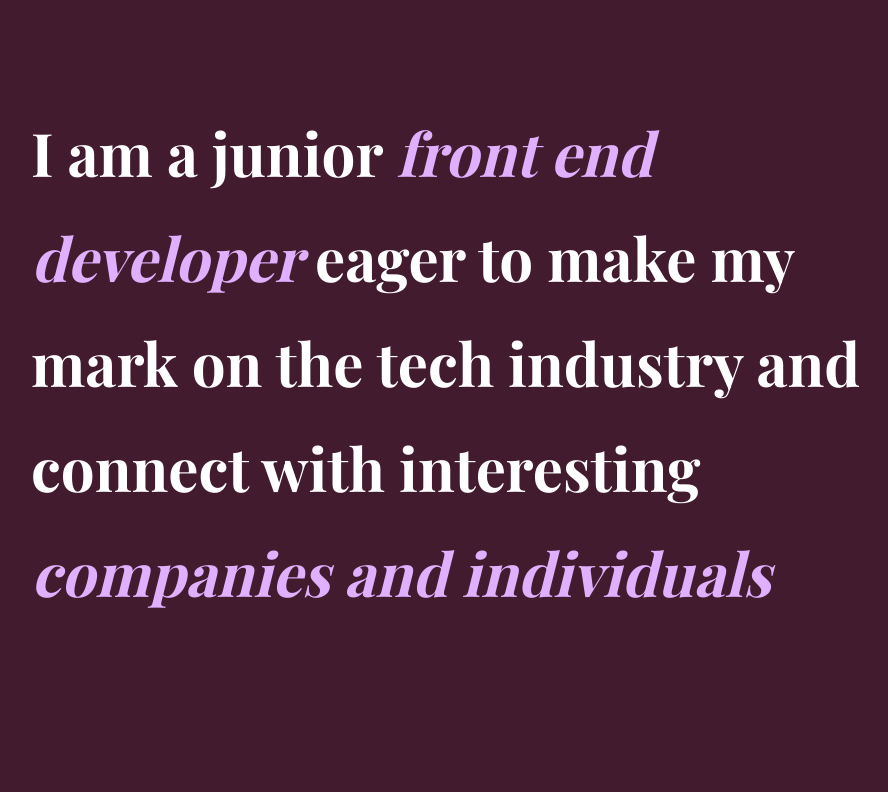
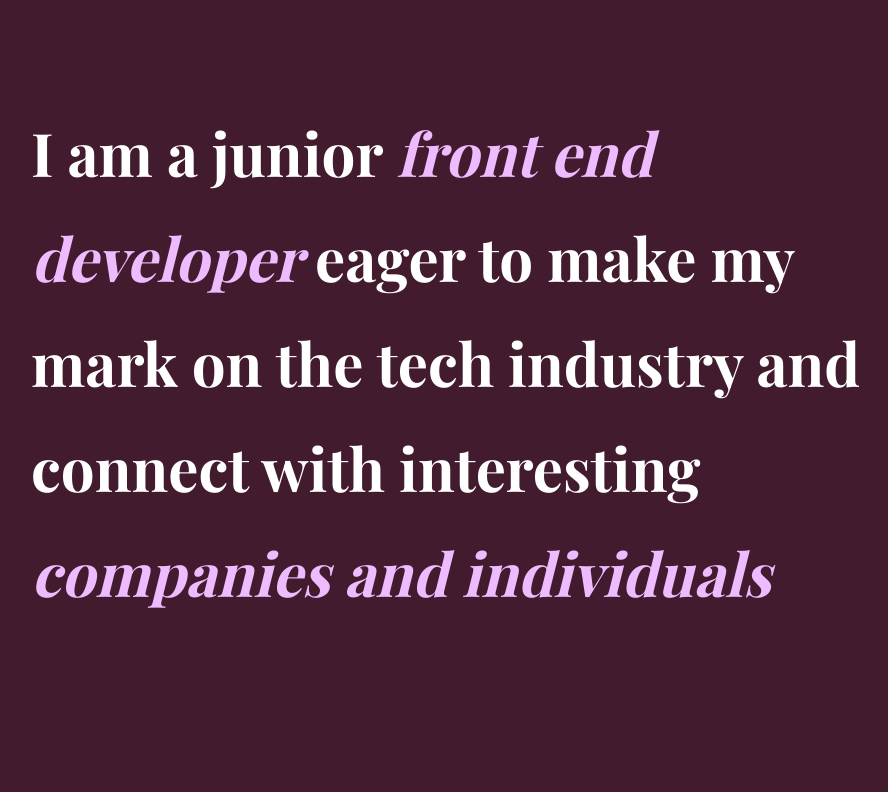
Before and after one commit to MissyMcGee1/portfolio-project, a plain HTML site: page index.html in a window 1280 px wide. Shown: the top 792 px of the page, without its empty margins (161-1049 px from the left). Drawn offline with nearby package versions, Linux system fonts and the light colour scheme; a web font is replaced by a local one.

Commit message:
Update secondary colour

```diff
--- a/src/styles.css
+++ b/src/styles.css
@@ -2,7 +2,7 @@
   --font: "Poppins", sans-serif;
   --font-secondary: "Playfair Display", serif;
   --primary-color: #ffffff;
-  --secondary-color: #e0b0ff;
+  --secondary-color: #efbbff;
   --background-primary: #421b2e;
   --background-secondary: #f2eae5;
 }
```
